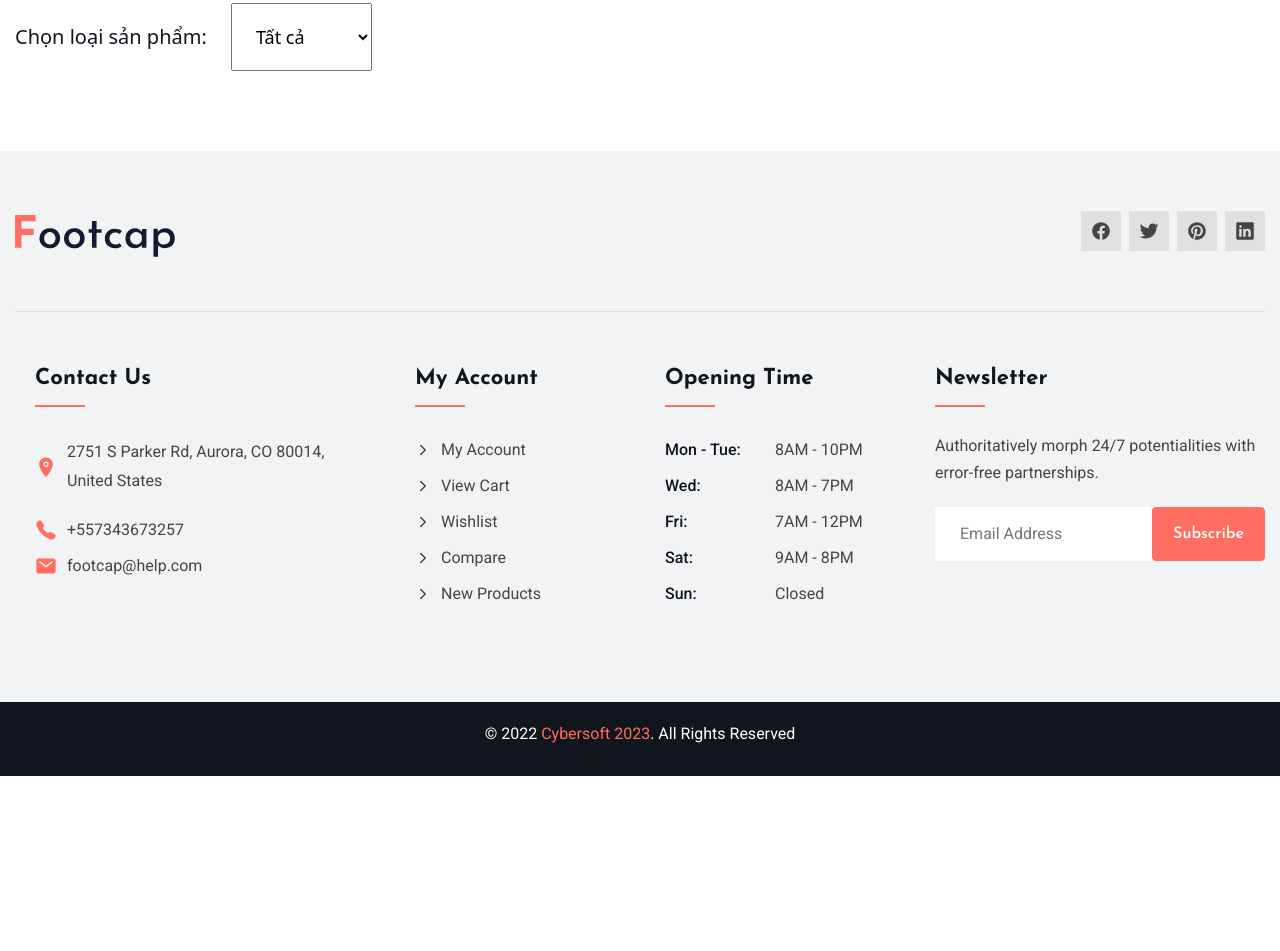
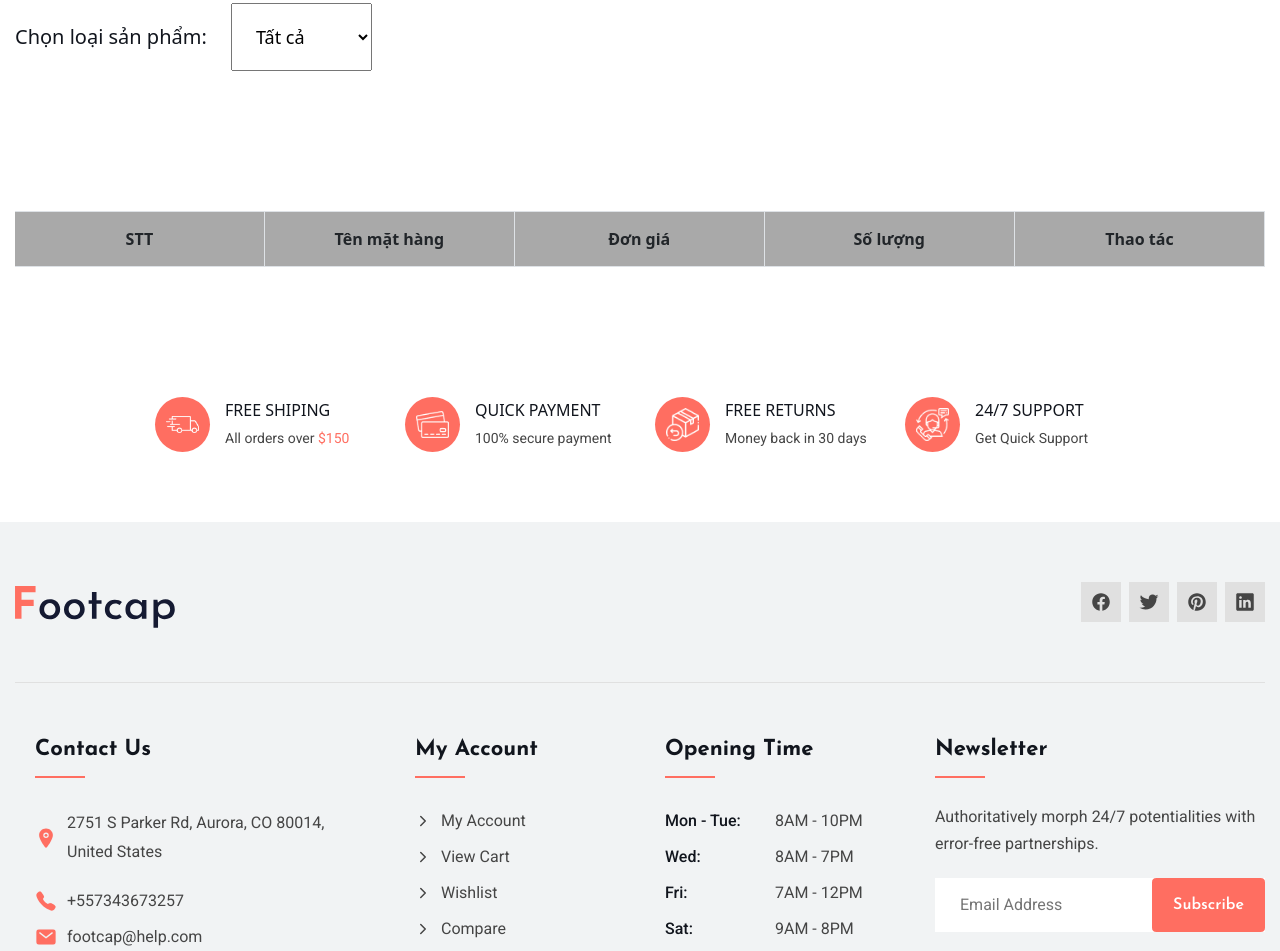
Before and after one commit to phu977/capstone__js__BC56, a plain HTML site: page index.html in a window 1280 px wide. Shown: the part 815-1766 px from the top of the page. Before the commit the page ends 1591 px from the top, so only its background shows below. Drawn offline with nearby package versions, Linux system fonts and the light colour scheme; no server answers.

Commit message:
update tableProductCart

```diff
--- a/assets/sass/index.scss
+++ b/assets/sass/index.scss
@@ -210,7 +210,7 @@
   scroll-snap-type: inline mandatory;
 }
 
-  .has-scrollbar > li {
+.has-scrollbar>li {
   min-width: 100%;
   scroll-snap-align: start;
 }
@@ -322,7 +322,7 @@
   transition: var(--transition-1);
 }
 
-  .card-action-btn:is(:hover, :focus) + .card-action-tooltip {
+.card-action-btn:is(:hover, :focus)+.card-action-tooltip {
   opacity: 1;
 }
 
@@ -330,16 +330,17 @@
   padding: 24px 15px 0;
   text-align: center;
 }
+
 .product-card .card-title {
   margin-bottom: 12px;
 }
 
-  .product-card .card-title > a {
+.product-card .card-title>a {
   color: inherit;
   transition: var(--transition-1);
 }
 
-  .product-card .card-title > a:is(:hover, :focus) {
+.product-card .card-title>a:is(:hover, :focus) {
   color: var(--bittersweet);
   text-decoration: none;
 }
@@ -374,7 +375,7 @@
 
 // loading
 #spinner {
-    background:var(--onyx);
+  background: var(--onyx);
   width: 100vw;
   height: 100vh;
   position: fixed;
@@ -386,6 +387,7 @@
   align-items: center;
   z-index: 999;
 }
+
 /* header */
 .header {
   background: var(--white);
@@ -396,21 +398,25 @@
   transition: var(--transition-1);
   z-index: 4;
 }
+
 .header.active {
   box-shadow: 0 2px 10px hsla(0, 0%, 0%, 0.1);
 }
+
 .header .container {
   display: flex;
   justify-content: space-between;
   align-items: center;
   padding-block: 20px;
 }
+
 .nav-open-btn {
   font-size: 30px;
   background: var(--bittersweet);
   color: var(--white);
   padding: 8px;
 }
+
 .nav-open-btn:is(:hover, :focus) {
   background: var(--salmon);
 }
@@ -418,6 +424,7 @@
 .nav-open-btn ion-icon {
   --ionicon-stroke-width: 40px;
 }
+
 .navbar {
   background: var(--white);
   position: fixed;
@@ -434,6 +441,7 @@
   visibility: hidden;
   transition: 0.25s var(--cubic-out);
 }
+
 .navbar.active {
   visibility: visible;
   transform: translateX(280px);
@@ -449,6 +457,7 @@
   font-size: 25px;
   transition: var(--transition-1);
 }
+
 .nav-close-btn ion-icon {
   --ionicon-stroke-width: 55px;
 }
@@ -456,6 +465,7 @@
 .nav-close-btn:is(:hover, :focus) {
   color: var(--bittersweet);
 }
+
 .navbar .logo {
   background: var(--maximum-blue-green_10);
   padding-block: 50px 40px;
@@ -489,7 +499,7 @@
   border-bottom: 1px solid var(--gainsboro);
 }
 
-  .nav-action-list > li:first-child {
+.nav-action-list>li:first-child {
   display: none;
 }
 
@@ -563,7 +573,7 @@
   color: var(--white);
 }
 
-  .hero-title > strong {
+.hero-title>strong {
   display: block;
   color: var(--white);
 }
@@ -597,6 +607,82 @@
   padding: 20px 20px;
   font-size: var(--fs-5);
 }
+
+/*-----------------------------------*\
+ * #Table
+\*-----------------------------------*/
+.table .text{
+  width:260px;
+  border-style:groove;
+  border-bottom-width: thin;
+  border-right-width:thin;
+  padding: 15px 15px;
+  font-weight:500;
+  font-size: medium;
+}
+.table .head{
+  background-color:darkgrey;
+  text-align: center;
+  font-weight:bold;
+  width: 100vh;
+
+}
+
+
+
+/*-----------------------------------*\
+ * #SERVICE
+\*-----------------------------------*/
+
+.service-list {
+  display: flex;
+  flex-wrap: wrap;
+  justify-content: center;
+  gap: 30px;
+  padding-inline: 30px;
+}
+
+.service-item {
+  width: 220px;
+}
+
+.service-card {
+  display: flex;
+  align-items: center;
+  gap: 15px;
+}
+
+.service-card .card-icon {
+  background: var(--bittersweet);
+  min-width: 55px;
+  height: 55px;
+  border-radius: 50%;
+  display: grid;
+  place-items: center;
+}
+
+.service-card .card-icon img {
+  filter: brightness(0) invert(1);
+  width: 60%;
+  height: auto;
+}
+
+.service-card .card-title {
+  font-size: var(--fs-6);
+  margin-bottom: 8px;
+}
+
+.service-card .card-text {
+  color: var(--onyx);
+  font-family: var(--ff-roboto);
+  font-size: var(--fs-7);
+}
+
+.service-card .card-text span {
+  display: inline-block;
+  color: var(--bittersweet);
+}
+
 
 /*-----------------------------------*\
    * #FOOTER
@@ -798,7 +884,7 @@
     margin-inline: auto;
   }
 
-    .has-scrollbar > li {
+  .has-scrollbar>li {
     min-width: calc(50% - 12.5px);
   }
 
@@ -809,6 +895,7 @@
   .hero-text {
     font-size: var(--fs-7);
   }
+
   /**
      * PRODUCTS
      */
@@ -846,6 +933,7 @@
   .h4 {
     --fs-5: 2rem;
   }
+
   /**
      * GO TOP
      */
@@ -863,9 +951,10 @@
     max-width: 970px;
   }
 
-    .has-scrollbar > li {
+  .has-scrollbar>li {
     min-width: calc(33.33% - 16.66px);
   }
+
   /**
      * HEADER
      */
@@ -913,7 +1002,7 @@
     font-weight: var(--fw-500);
   }
 
-    .nav-action-list > li:first-child {
+  .nav-action-list>li:first-child {
     display: block;
   }
 
@@ -997,6 +1086,26 @@
     gap: 20px;
   }
 
+  /*-----------------------------------*\
+ * #Table
+\*-----------------------------------*/
+  .table .text {
+    width: 260px;
+    border-style: groove;
+    border-bottom-width: thin;
+    border-right-width: thin;
+    padding: 15px 15px;
+    font-weight: 500;
+    font-size: medium;
+  }
+
+  .table .head {
+    background-color: darkgrey;
+    text-align: center;
+    font-weight: bold;
+
+  }
+
   /**
      * FOOTER
      */
--- a/index.html
+++ b/index.html
@@ -351,6 +351,110 @@
 
                 </div>
             </section>
+
+            <table class=" section container table">
+                <thead>
+                    <tr>
+                        <th class="text head">STT</th>
+                        <th class="text head">Tên mặt hàng</th>
+                        <th class="text head">Đơn giá</th>
+                        <th class="text head">Số lượng</th>
+                        <th class="text head">Thao tác</th>
+                    </tr>
+                </thead>
+
+                <tbody id="tableProductCart">
+
+                </tbody>
+
+            </table>
+
+
+            <section class="section service">
+                <div class="container">
+
+                    <ul class="service-list">
+
+                        <li class="service-item">
+                            <div class="service-card">
+
+                                <div class="card-icon">
+                                    <img src="./assets/img/service-1.png" width="53" height="28" loading="lazy"
+                                        alt="Service icon">
+                                </div>
+
+                                <div>
+                                    <h3 class="h4 card-title">Free Shiping</h3>
+
+                                    <p class="card-text">
+                                        All orders over <span>$150</span>
+                                    </p>
+                                </div>
+
+                            </div>
+                        </li>
+
+                        <li class="service-item">
+                            <div class="service-card">
+
+                                <div class="card-icon">
+                                    <img src="./assets/img/service-2.png" width="43" height="35" loading="lazy"
+                                        alt="Service icon">
+                                </div>
+
+                                <div>
+                                    <h3 class="h4 card-title">Quick Payment</h3>
+
+                                    <p class="card-text">
+                                        100% secure payment
+                                    </p>
+                                </div>
+
+                            </div>
+                        </li>
+
+                        <li class="service-item">
+                            <div class="service-card">
+
+                                <div class="card-icon">
+                                    <img src="./assets/img/service-3.png" width="40" height="40" loading="lazy"
+                                        alt="Service icon">
+                                </div>
+
+                                <div>
+                                    <h3 class="h4 card-title">Free Returns</h3>
+
+                                    <p class="card-text">
+                                        Money back in 30 days
+                                    </p>
+                                </div>
+
+                            </div>
+                        </li>
+
+                        <li class="service-item">
+                            <div class="service-card">
+
+                                <div class="card-icon">
+                                    <img src="./assets/img/service-4.png" width="40" height="40" loading="lazy"
+                                        alt="Service icon">
+                                </div>
+
+                                <div>
+                                    <h3 class="h4 card-title">24/7 Support</h3>
+
+                                    <p class="card-text">
+                                        Get Quick Support
+                                    </p>
+                                </div>
+
+                            </div>
+                        </li>
+
+                    </ul>
+
+                </div>
+            </section>
         </article>
     </main>
 
```
Also changed, not shown: css/index.css, 1 other file. Lines whose indentation alone changed are shown as unchanged.
